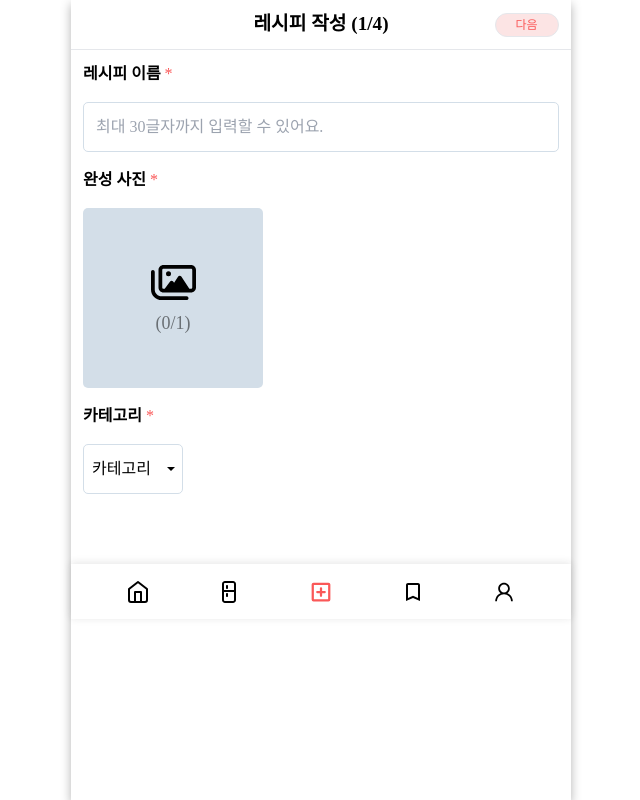
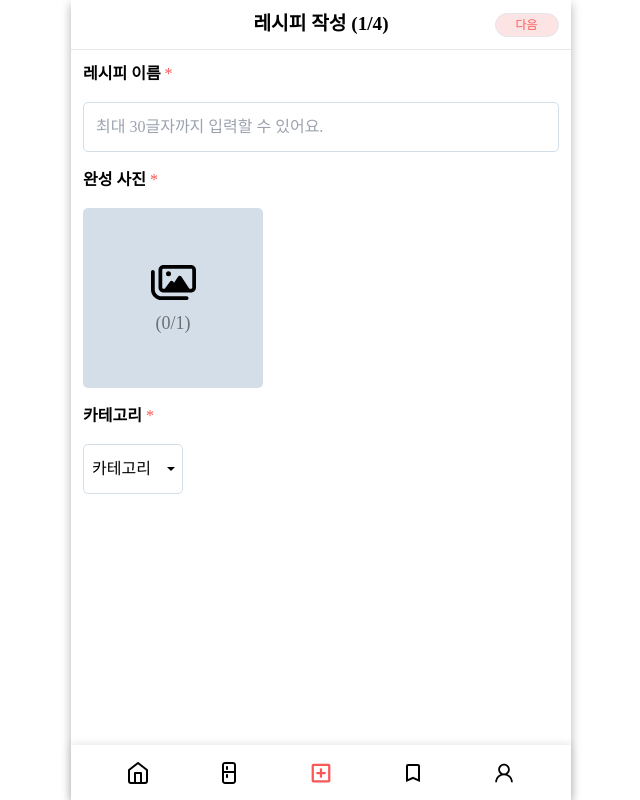
Before and after one commit to OZ-Coding-School/oz_02_main-001-FE, a React (Vite) app: page /recipeRegistration in a window 1280 px wide. Shown: the whole page, without its empty margins (319-959 px from the left). Built offline with nearby package versions, Linux system fonts and the light colour scheme; a web font is replaced by a local one.

Commit message:
Fix: RecipeRegistration 페이지 수정

```diff
--- a/src/pages/RecipeRegistrationPage/page/index.tsx
+++ b/src/pages/RecipeRegistrationPage/page/index.tsx
@@ -39,7 +39,7 @@ const RecipeRegistrationPage: React.FC = () => {
         handleBackBtnClick={handleBackButtonClick}
         handleButtonClick={step === 4 ? handleSubmitButtonClick : handleNextButtonClick}
       />
-      <div className="flex flex-col p-3 gap-4 w-full pb-[70px]">
+      <div className="flex flex-col p-3 gap-4 w-full min-h-[calc(100vh-105px)]">
         {step === 1 && <FirstStep recipeData={recipeData} setRecipeData={setRecipeData} />}
         {step === 2 && <SecondStep />}
         {step === 3 && <ThirdStep />}
```
